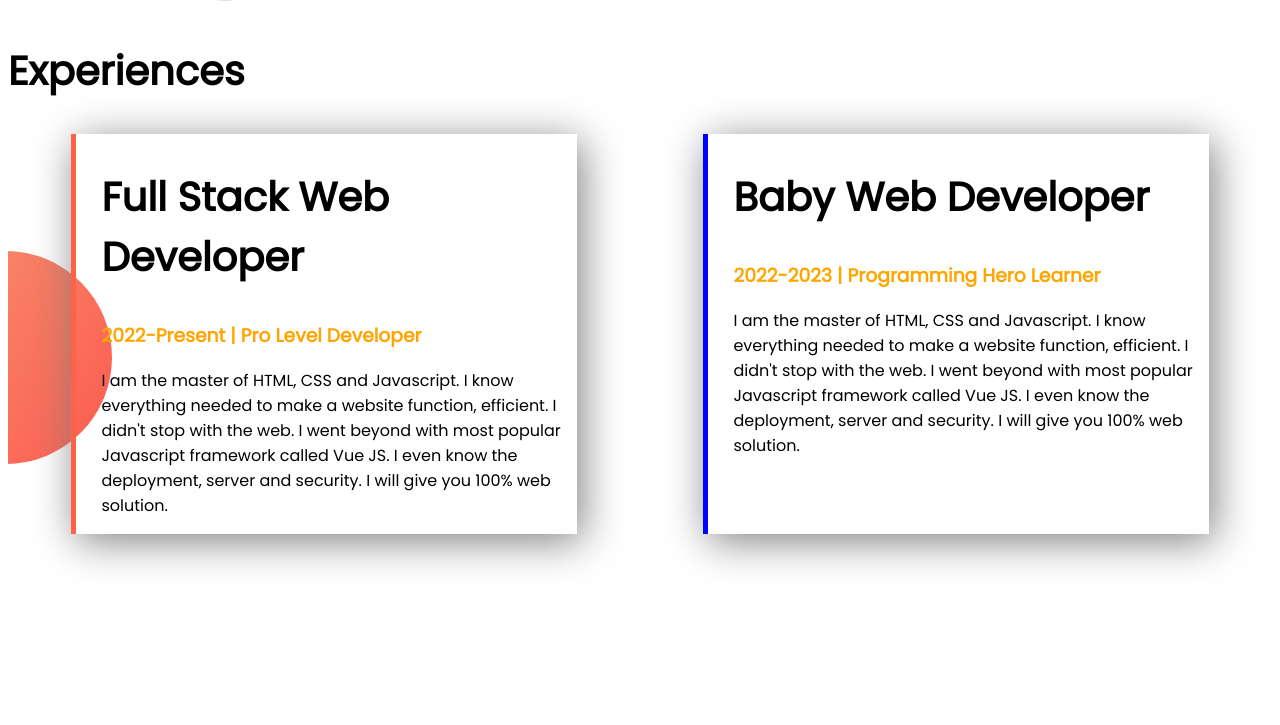
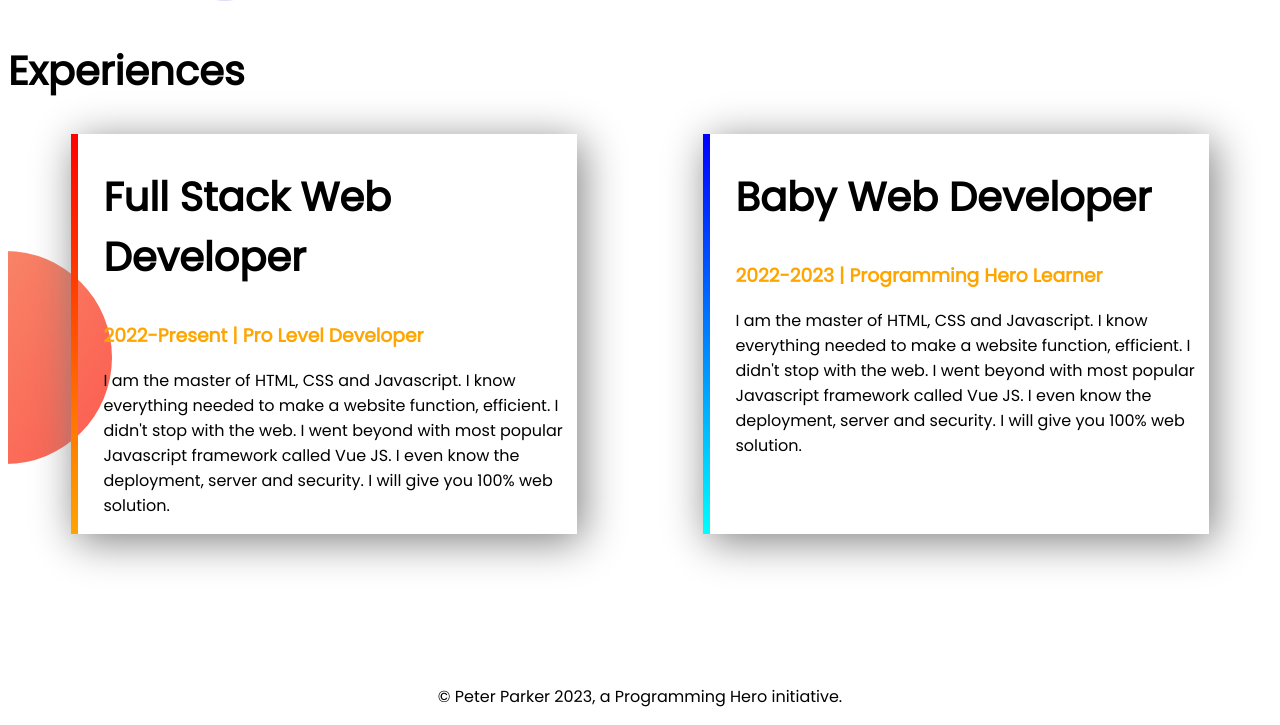
Before and after one commit to mdmoshiur86/developer-portfolio, a plain HTML site: page index.html in a window 1280 px wide. Shown: the part 1176-1901 px from the top of the page. Before the commit the page ends 1860 px from the top, so only its background shows below. Drawn offline with Linux system fonts and the light colour scheme.

Commit message:
final sending

```diff
--- a/index.html
+++ b/index.html
@@ -68,7 +68,9 @@
         </div>
 
     </section>
-
+    <footer>
+        <p>© Peter Parker 2023, a Programming Hero initiative.</p>
+    </footer>
 
 
   </body>
--- a/style.css
+++ b/style.css
@@ -85,8 +85,16 @@ h2{
     color: orange;
 }
 .full{
-    border-left: 5px solid #ff6347;
+    border-image: linear-gradient(red,orange);
+    border-image-slice: 1;
+    border-left: 7px solid;
+
 }
 .baby{
-    border-left: 5px solid #0000ff;
+    border-image: linear-gradient(blue,cyan);
+    border-image-slice: 1;
+    border-left: 7px solid;
 }
+footer p{
+    text-align: center;
+}
```
Also changed, not shown: 4 other files.
